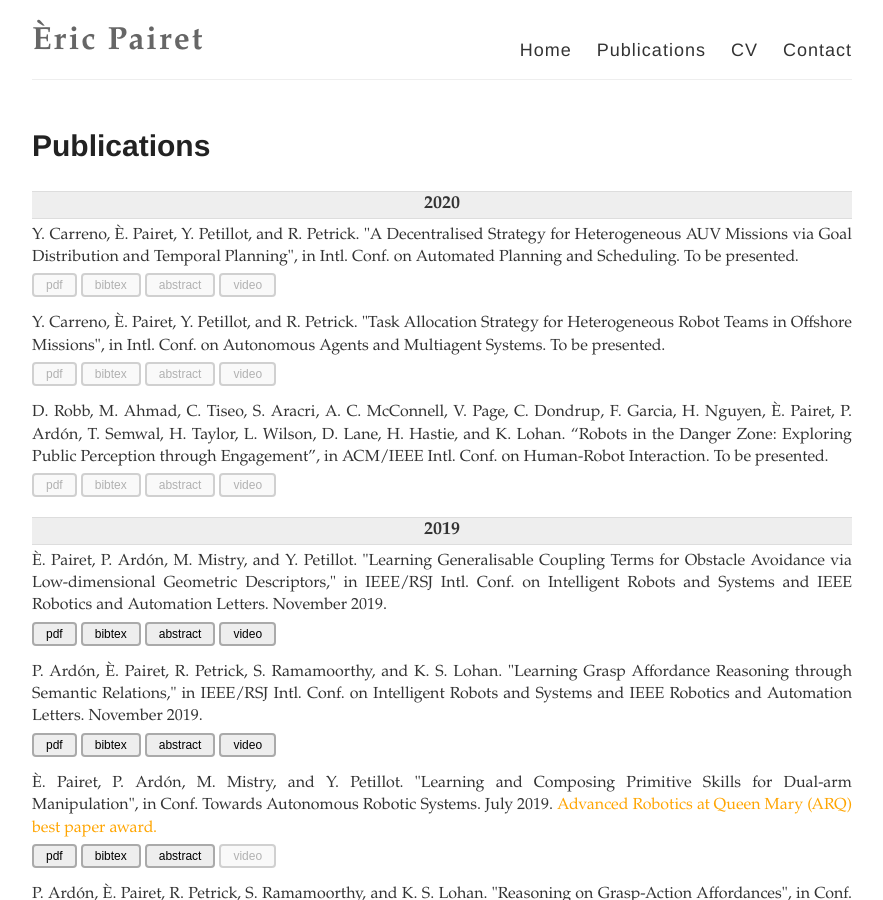
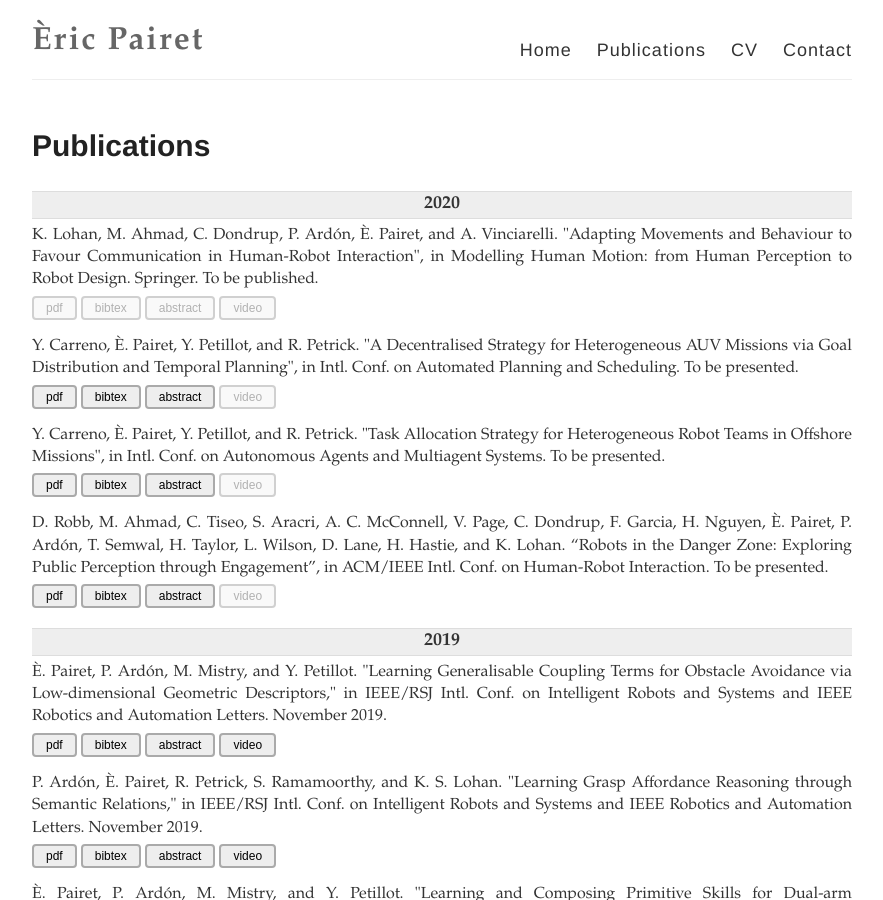
Before and after one commit to ericpairet/ericpairet.github.io, a Jekyll site: the page built from publications.md, in a window 1280 px wide and 900 px high. Shown: the whole window, without its empty margins (198-1081 px from the left). Built offline with Jekyll 4.4.1, drawn with Linux system fonts in a browser that asks for light colours.

Commit message:
Updating 2020 publications

```diff
--- a/_data/2020.yaml
+++ b/_data/2020.yaml
@@ -1,17 +1,23 @@
-- name: Y. Carreno, È. Pairet, Y. Petillot, and R. Petrick. "A Decentralised Strategy for Heterogeneous AUV Missions via Goal Distribution and Temporal Planning", in Intl. Conf. on Automated Planning and Scheduling. To be presented.
+- name: K. Lohan, M. Ahmad, C. Dondrup, P. Ardón, È. Pairet, and A. Vinciarelli. "Adapting Movements and Behaviour to Favour Communication in Human-Robot Interaction", in Modelling Human Motion&#58; from Human Perception to Robot Design. Springer. To be published.
   pdf:
   bibtex:
   abstract:
   youtube:
 
+- name: Y. Carreno, È. Pairet, Y. Petillot, and R. Petrick. "A Decentralised Strategy for Heterogeneous AUV Missions via Goal Distribution and Temporal Planning", in Intl. Conf. on Automated Planning and Scheduling. To be presented.
+  pdf: 20carreno2020a.pdf
+  bibtex: 20carreno2020a.txt
+  abstract: 20carreno2020a_abstract.pdf
+  youtube:
+
 - name: Y. Carreno, È. Pairet, Y. Petillot, and R. Petrick. "Task Allocation Strategy for Heterogeneous Robot Teams in Offshore Missions", in Intl. Conf. on Autonomous Agents and Multiagent Systems. To be presented.
-  pdf:
-  bibtex:
-  abstract:
+  pdf: 20carreno2020task.pdf
+  bibtex: 20carreno2020task.txt
+  abstract: 20carreno2020task_abstract.pdf
   youtube:
 
 - name: D. Robb, M. Ahmad, C. Tiseo, S. Aracri, A. C. McConnell, V. Page, C. Dondrup, F. Garcia, H. Nguyen, È. Pairet, P. Ardón, T. Semwal, H. Taylor, L. Wilson, D. Lane, H. Hastie, and K. Lohan. “Robots in the Danger Zone&#58; Exploring Public Perception through Engagement”, in ACM/IEEE Intl. Conf. on Human-Robot Interaction. To be presented.
-  pdf:
-  bibtex:
-  abstract:
+  pdf: 20david2020robots.pdf
+  bibtex: 20david2020robots.txt
+  abstract: 20david2020robots_abstract.txt
   youtube:
--- /dev/null
+++ b/publications/20carreno2020a.txt
@@ -0,0 +1,6 @@
+@inproceedings{carreno2020a,
+  title={A Decentralised Strategy for Heterogeneous AUV Missions via Goal Distribution and Temporal Planning},
+  author={Carreno, Yaniel and Pairet, {\`E}ric and Petillot, Yvan and Petrick, Ronald P A},
+  booktitle={Proceedings of ICAPS},
+  year={2020}
+}
--- /dev/null
+++ b/publications/20carreno2020a_abstract.txt
@@ -0,0 +1 @@
+Heterogeneous multi-robot systems offer the potential to support complex missions, such as those needed for persistent autonomy in underwater domains. Such systems enable each robot to be optimised for specific tasks to better manage dynamic situations. In this context, temporal planning can generate plans to support the execution of multi-robot missions. However, the task distribution quality in the  generated plans is often poor due to the strategies that existing planners employ to search for suitable actions, which do not tend to optimise task allocation. In this paper, we propose a new algorithm called the Decentralised Heterogeneous Robot Task Allocator (DHRTA) which enhances goal distribution by considering task spatial distribution, execution time, and the capabilities of the available robots. DHRTA is the first phase of our decentralised planning strategy which supports individual robot plan generation using temporal planners. Experiments illustrate the robustness of the approach and indicate improvements in plan quality by reducing the planning time, mission time and the rate of mission failures.
--- /dev/null
+++ b/publications/20carreno2020task.txt
@@ -0,0 +1,6 @@
+@inoroceedings{carreno2020task,
+  title={Task Allocation Strategy for Heterogeneous Robot Teams in Offshore Missions},
+  author={Carreno, Yaniel and Pairet, {\`E}ric and Petillot, Yvan and Petrick, Ronald P A},
+  booktitle={Proceedings of the 2020 International Conference on Autonomous Agents and Multiagent Systems},
+  year={2020}
+}
--- /dev/null
+++ b/publications/20carreno2020task_abstract.txt
@@ -0,0 +1 @@
+Heterogeneous robot fleets are capable of supporting dynamic and resource-constrained missions. While current temporal AI planners are able to deal with multi-robot planning problems by producing plans that take into account the individual robot capabilities and task requirements, these approaches deal with the high-dimensionality of the state space inefficiently, leading to multi-robot plans with poor plan quality. This paper proposes a novel task allocation strategy called Multi-Role Goal Assignment (MRGA) which enables for more efficient computation of plans using temporal planners. The approach allocates a mission's goals based on robot capabilities, the redundancy of the sensor system, the spatial distribution of the goals and task implementation time, avoiding the need to compute a large number of possible assignments. We demonstrate the applicability of the strategy with multiple robots operating jointly in an offshore platform. Experiments demonstrate that our approach allows for more robust solutions and improved plan quality while significantly reducing planning time.
--- /dev/null
+++ b/publications/20david2020robots.txt
@@ -0,0 +1,8 @@
+@inproceedings{pairet2019digital,
+  title={Robots in the Danger Zone: Exploring Public Perception through Engagement},
+  author={Robb, David and Ahmad, Muneeb and Tiseo, Carlo and Aracri, Simona and McConnell, Alistari C and Page, Vincent and Dondrup, Christian and Garcia, Francisco and Nguyen, Hai and Pairet, {\`E}ric and Ard{\'o}n, Paola and Semwal, Tushar and Taylor, Hazel and Wilson, Lindsay and Lane, David and Hastie, Helen and Lohan, Katrin S}
+  booktitle={2020 15th ACM/IEEE International Conference on Human-Robot Interaction (HRI)},
+  pages={},
+  year={2020},
+  organization={IEEE}
+}
--- /dev/null
+++ b/publications/20david2020robots_abstract.txt
@@ -0,0 +1 @@
+Public perceptions of Robotics and Artificial Intelligence (RAI) are important in the acceptance, uptake, government regulation and research funding of this technology. Recent research has shown that the public’s understanding of RAI can be negative or inaccurate. We believe effective public engagement can help ensure that public opinion is better informed. In this paper, we describe our first iteration of a high throughput in-person public engagement activity. We describe the use of a light touch quiz-format survey instrument to integrate in-the-wild research participation into the engagement, allowing us to probe both the effectiveness of our engagement strategy, and public perceptions of the future roles of robots and humans working in dangerous settings, such as in the off-shore energy sector. We critique our methods and share interesting results into generational differences within the public’s view of the future of Robotics and AI in hazardous environments. These findings include that older peoples’ views about the future of robots in hazardous environments were not swayed by exposure to our exhibit, while the views of younger people were affected by our exhibit, leading us to consider carefully in future how to more effectively engage with and inform older people.
```
Also changed, not shown: 3 other files.
